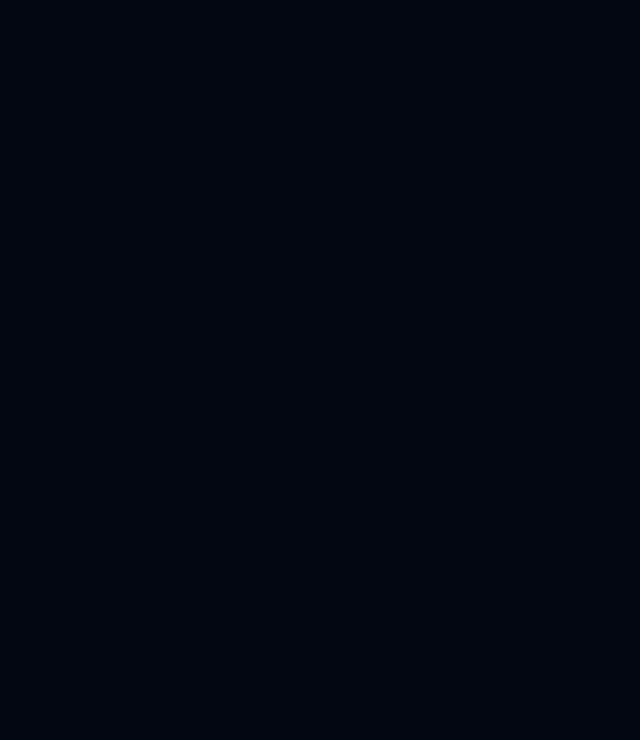
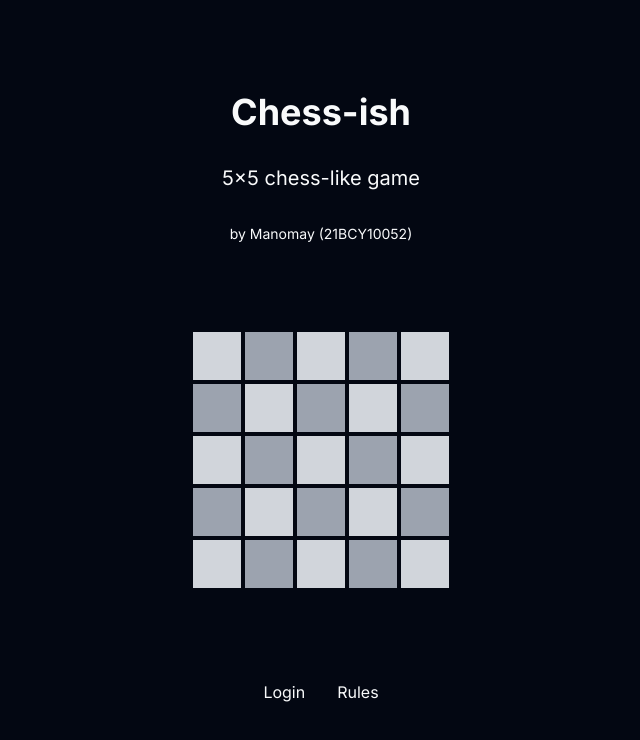
Before and after one commit to gitmank/chess-ish, a Next.js app in the folder client/: page / in a window 1280 px wide. Shown: the top 740 px of the page, without its empty margins (319-959 px from the left). Built offline with nearby package versions, Linux system fonts and the light colour scheme.

Commit message:
Add landing page

```diff
--- a/client/app/page.js
+++ b/client/app/page.js
@@ -1,6 +1,17 @@
+import Grid from "@/components/simple/Grid";
+import Navbar from "@/components/simple/Navbar";
+
+// renders landing page with fun grid and links
 export default function Home() {
   return (
-    <main className="flex min-h-screen flex-col items-center justify-between p-24">
+    <main className="flex min-h-screen flex-col items-center justify-around p-12 text-center">
+      <div className="flex flex-col space-y-8">
+        <h1 className="text-4xl font-bold">Chess-ish</h1>
+        <p className="text-xl">5x5 chess-like game</p>
+        <p className="text-sm">by Manomay (21BCY10052)</p>
+      </div>
+      <Grid size={5} />
+      <Navbar />
     </main>
   );
 }
--- /dev/null
+++ b/client/components/simple/Grid.jsx
@@ -0,0 +1,17 @@
+// renders a funny grid for landing page
+export default function Grid({ size }) {
+    return (
+        <div className="grid grid-cols-5 gap-1">
+            {Array.from({ length: size * size }).map((_, i) => (
+                <div
+                    key={i}
+                    className={
+                        i % 2 == 0
+                            ? "bg-gray-300 h-12 w-12"
+                            : "bg-gray-400 h-12 w-12 hover:bg-gray-900 duration-100"
+                    }
+                ></div>
+            ))}
+        </div>
+    );
+}
--- /dev/null
+++ b/client/components/simple/Navbar.jsx
@@ -0,0 +1,22 @@
+// links
+const links = [
+    { href: "/login", label: "Login" },
+    { href: "/rules", label: "Rules" },
+];
+
+// renders simple navbar with links
+export default function Navbar() {
+    return (
+        <nav className="flex space-x-4">
+            {links.map(({ href, label }) => (
+                <a
+                    key={href}
+                    href={href}
+                    className="btn rounded-full p-1 px-2 hover:bg-blue-400 duration-75"
+                >
+                    {label}
+                </a>
+            ))}
+        </nav>
+    );
+}
```
